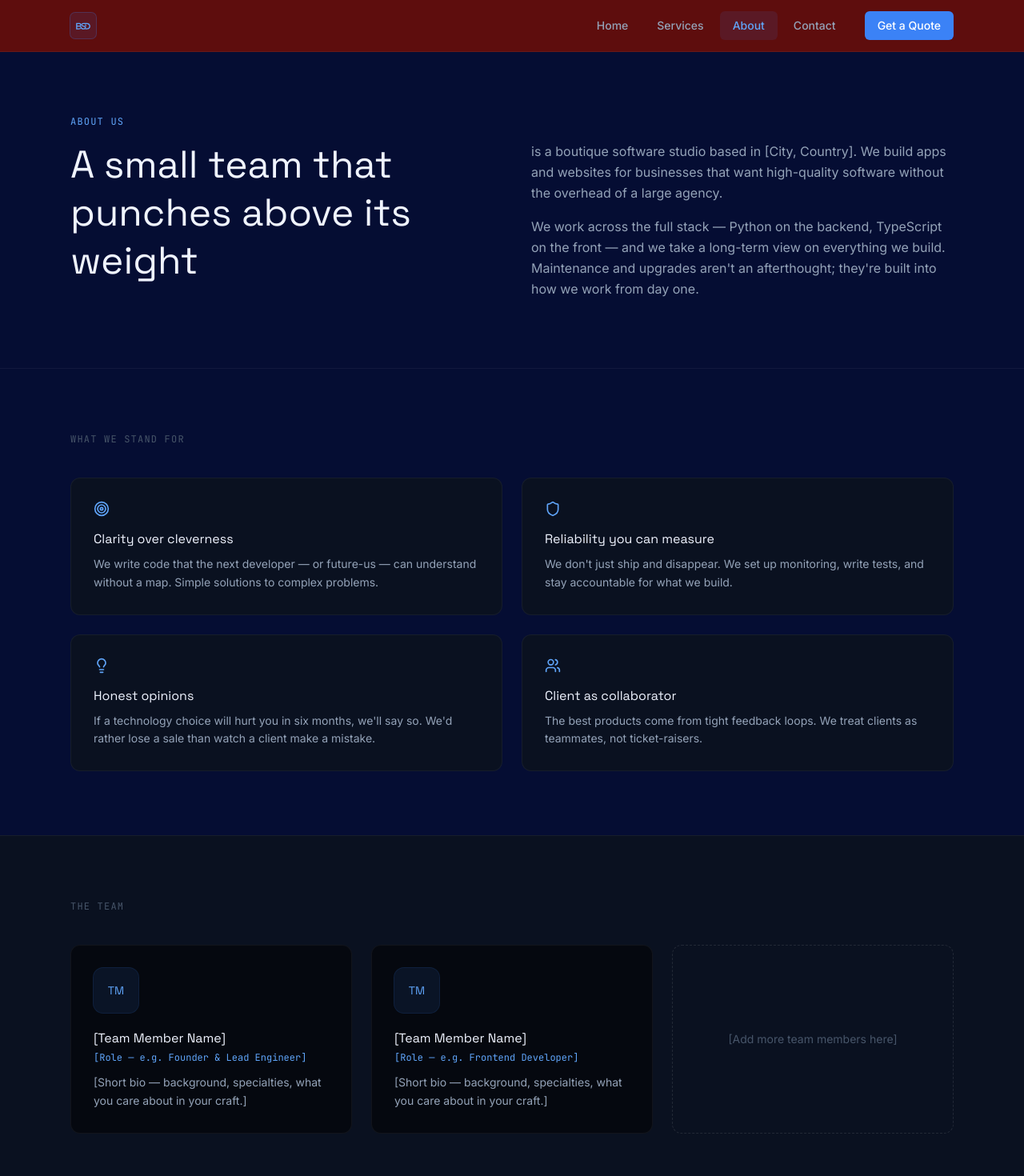
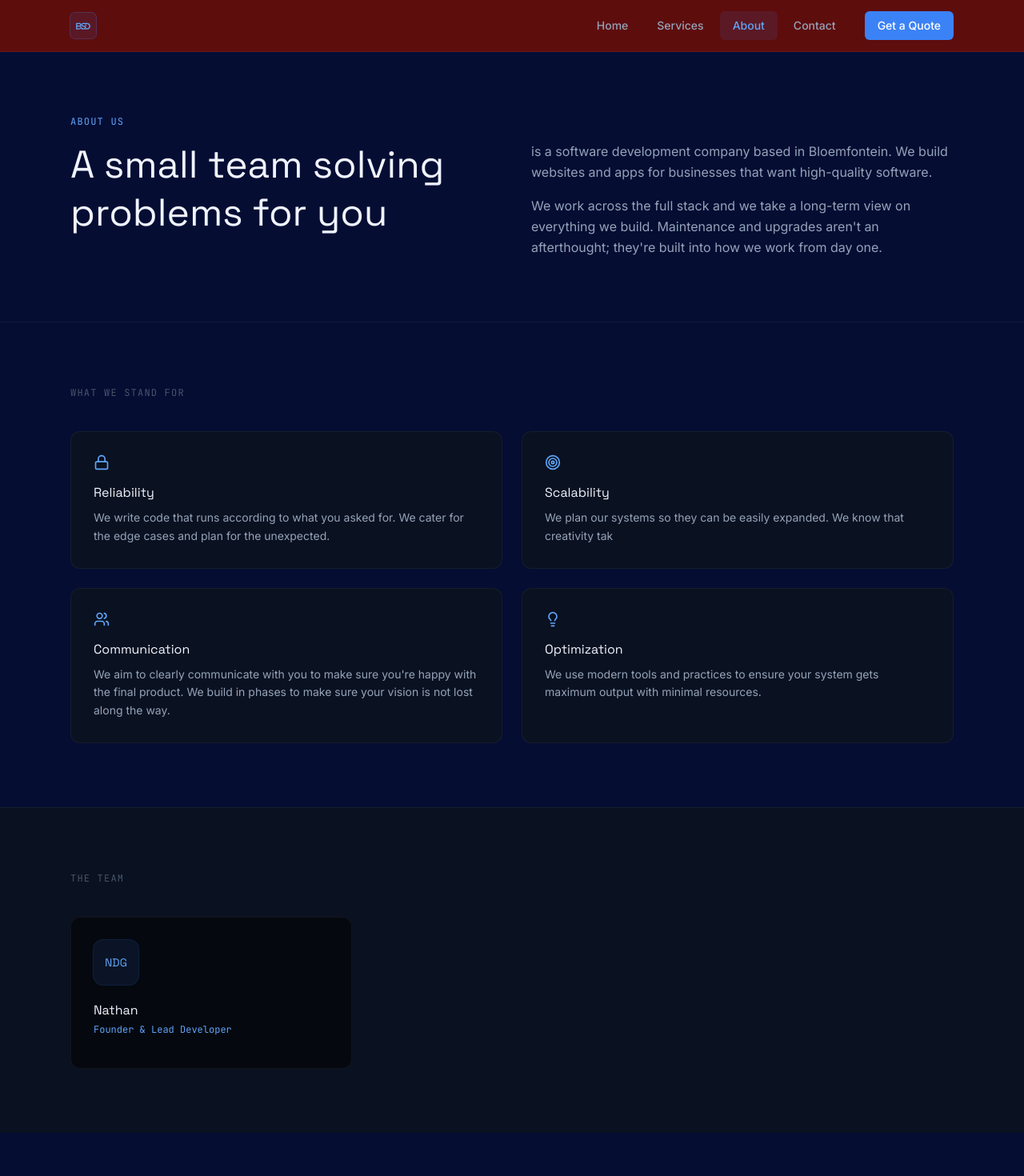
Before and after one commit to Bean-Systems-Development/BSD-site, a Next.js app: page /about in a window 1280 px wide. Shown: the top 1470 px of the page at 80% size. Built offline with nearby package versions, Linux system fonts and the light colour scheme.

Commit message:
refactor(about): update about page

```diff
--- a/app/about/page.tsx
+++ b/app/about/page.tsx
@@ -1,5 +1,5 @@
 import type { Metadata } from "next";
-import { Users, Target, Shield, Lightbulb } from "lucide-react";
+import { Users, Target, Shield, Lightbulb, Lock } from "lucide-react";
 import Link from "next/link";
 
 export const metadata: Metadata = {
@@ -9,44 +9,37 @@ export const metadata: Metadata = {
 
 const values = [
   {
-    icon: Target,
-    title: "Clarity over cleverness",
+    icon: Lock,
+    title: "Reliability",
     description:
-      "We write code that the next developer — or future-us — can understand without a map. Simple solutions to complex problems.",
+      "We write code that runs according to what you asked for. We cater for the edge cases and plan for the unexpected.",
   },
   {
-    icon: Shield,
-    title: "Reliability you can measure",
+    icon: Target,
+    title: "Scalability",
     description:
-      "We don't just ship and disappear. We set up monitoring, write tests, and stay accountable for what we build.",
+      "We plan our systems so they can be easily expanded. We know that creativity tak",
+  },
+  {
+    icon: Users,
+    title: "Communication",
+    description:
+      "We aim to clearly communicate with you to make sure you're happy with the final product. We build in phases to make sure your vision is not lost along the way.",
   },
   {
     icon: Lightbulb,
-    title: "Honest opinions",
+    title: "Optimization",
     description:
-      "If a technology choice will hurt you in six months, we'll say so. We'd rather lose a sale than watch a client make a mistake.",
-  },
-  {
-    icon: Users,
-    title: "Client as collaborator",
-    description:
-      "The best products come from tight feedback loops. We treat clients as teammates, not ticket-raisers.",
+      "We use modern tools and practices to ensure your system gets maximum output with minimal resources.",
   },
 ];
 
 const team = [
   {
-    name: "[Team Member Name]",
-    role: "[Role — e.g. Founder & Lead Engineer]",
-    bio: "[Short bio — background, specialties, what you care about in your craft.]",
-    initials: "TM",
-  },
-  {
-    name: "[Team Member Name]",
-    role: "[Role — e.g. Frontend Developer]",
-    bio: "[Short bio — background, specialties, what you care about in your craft.]",
-    initials: "TM",
-  },
+    name: "Nathan",
+    role: "Founder & Lead Developer",
+    initials: "NDG",
+  }
 ];
 
 export default function AboutPage() {
@@ -60,15 +53,15 @@ export default function AboutPage() {
         <div className="grid grid-cols-1 lg:grid-cols-2 gap-12 items-start">
           <div>
             <h1 className="font-display text-5xl font-700 text-text-primary leading-tight mb-6">
-              A small team that punches above its weight
+              A small team solving problems for you
             </h1>
           </div>
           <div>
             <p className="text-text-secondary leading-relaxed mb-4">
-              {process.env.NEXT_PUBLIC_COMPANY_NAME} is a boutique software studio based in [City, Country]. We build apps and websites for businesses that want high-quality software without the overhead of a large agency.
+              {process.env.NEXT_PUBLIC_COMPANY_NAME} is a software development company based in Bloemfontein. We build websites and apps for businesses that want high-quality software.
             </p>
             <p className="text-text-secondary leading-relaxed">
-              We work across the full stack — Python on the backend, TypeScript on the front — and we take a long-term view on everything we build. Maintenance and upgrades aren't an afterthought; they're built into how we work from day one.
+              We work across the full stack and we take a long-term view on everything we build. Maintenance and upgrades aren't an afterthought; they're built into how we work from day one.
             </p>
           </div>
         </div>
@@ -121,16 +114,8 @@ export default function AboutPage() {
                 </div>
                 <p className="font-display font-600 text-text-primary">{member.name}</p>
                 <p className="text-xs text-electric-bright font-mono mt-1 mb-3">{member.role}</p>
-                <p className="text-sm text-text-secondary leading-relaxed">{member.bio}</p>
               </div>
             ))}
-
-            {/* Add team member placeholder */}
-            <div className="rounded-xl border border-dashed border-white/10 p-7 flex items-center justify-center">
-              <p className="text-sm text-text-muted text-center">
-                [Add more team members here]
-              </p>
-            </div>
           </div>
         </div>
       </div>
```
